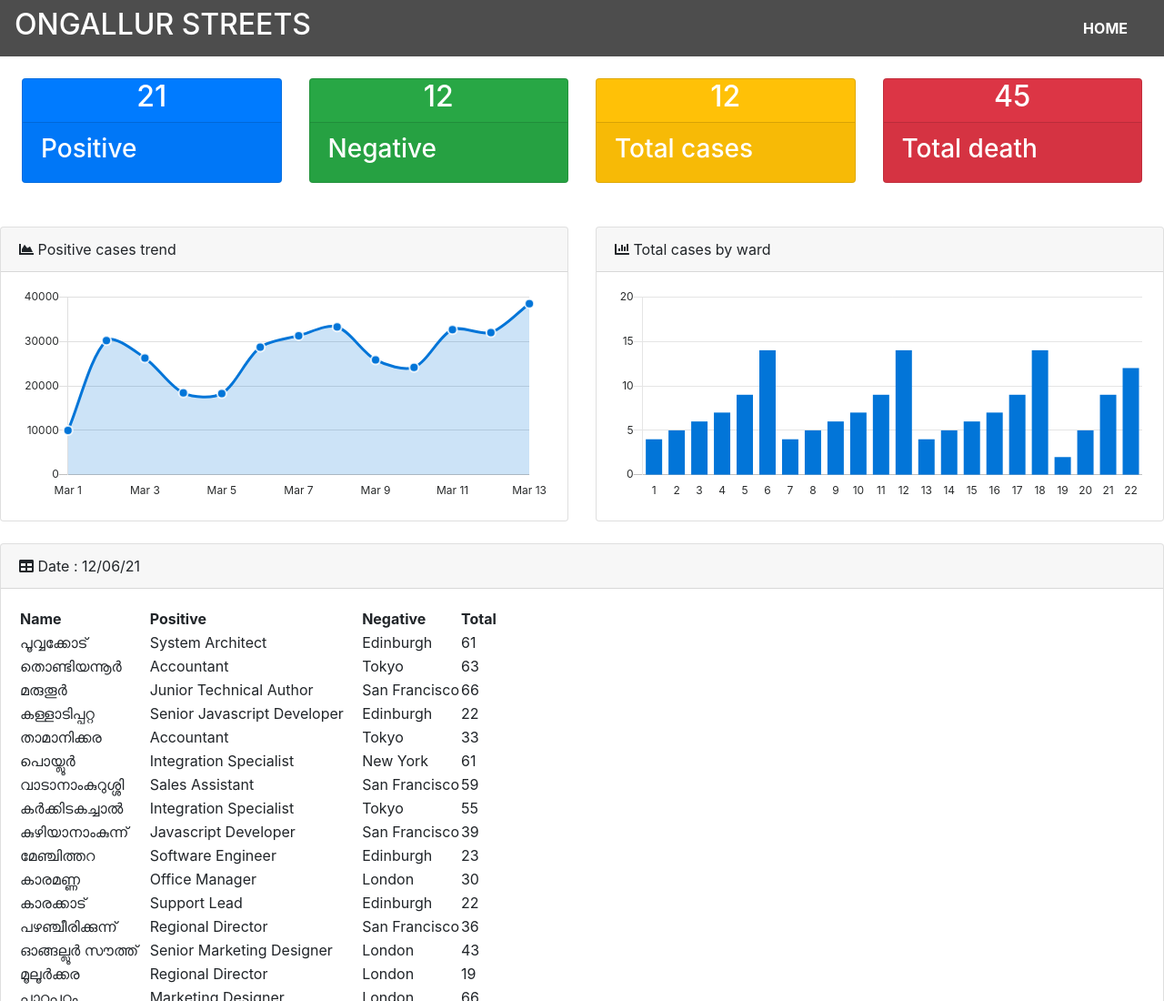
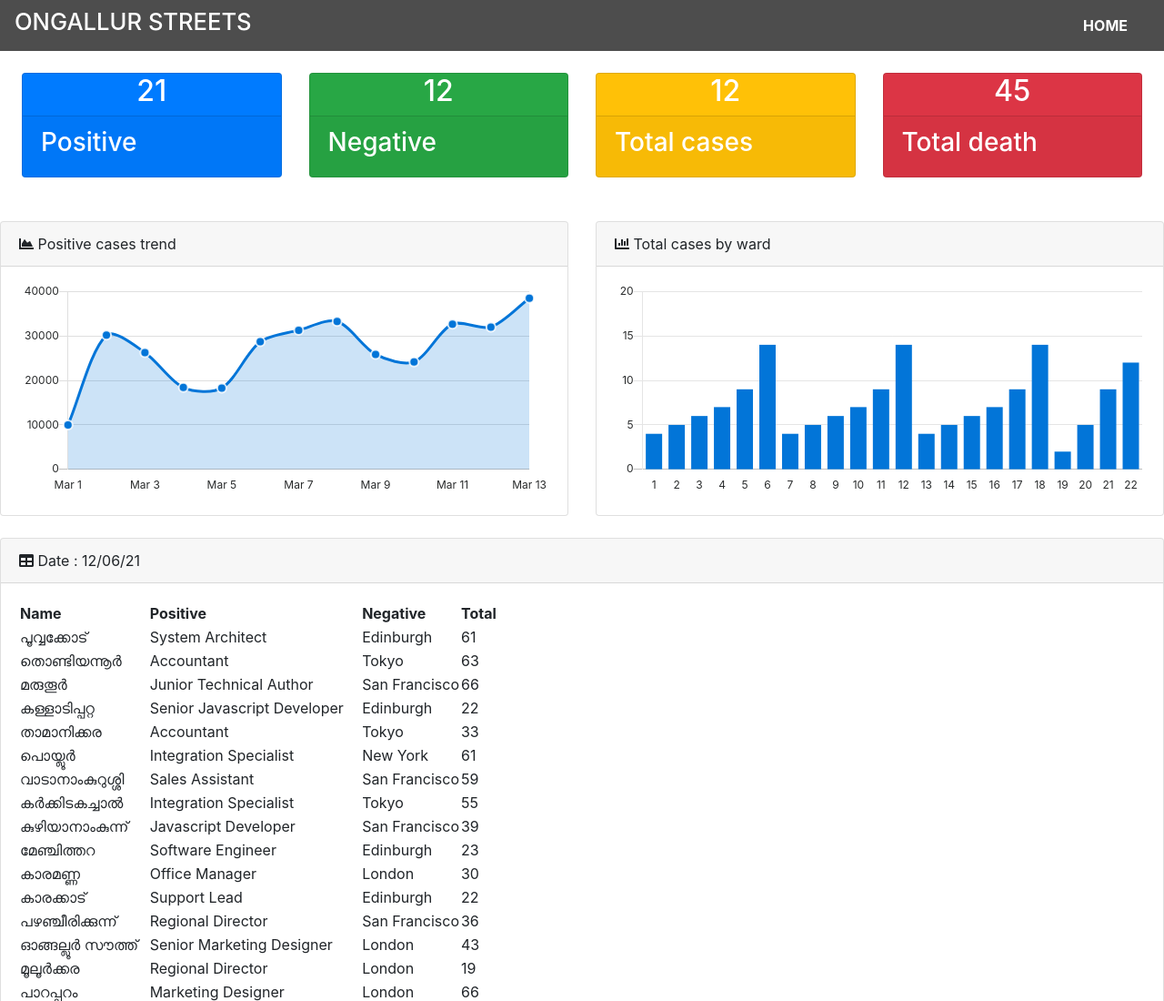
Before and after one commit to kaklika/ongallur, a plain HTML site: page dash.html in a window 1280 px wide. Shown: the top 1100 px of the page at 91% size. Drawn offline with nearby package versions, Linux system fonts and the light colour scheme; a script that the page names is missing.

Commit message:
Add files via upload

```diff
--- a/css/dash_styles.css
+++ b/css/dash_styles.css
@@ -2,6 +2,10 @@
 
 .header-section{
   background-color: rgba(0, 0, 0, 0.699);
+}
+
+.header-section h2{
+  font-size: 1.6rem;
 }
 
 .table, .dataTable-table {
```
